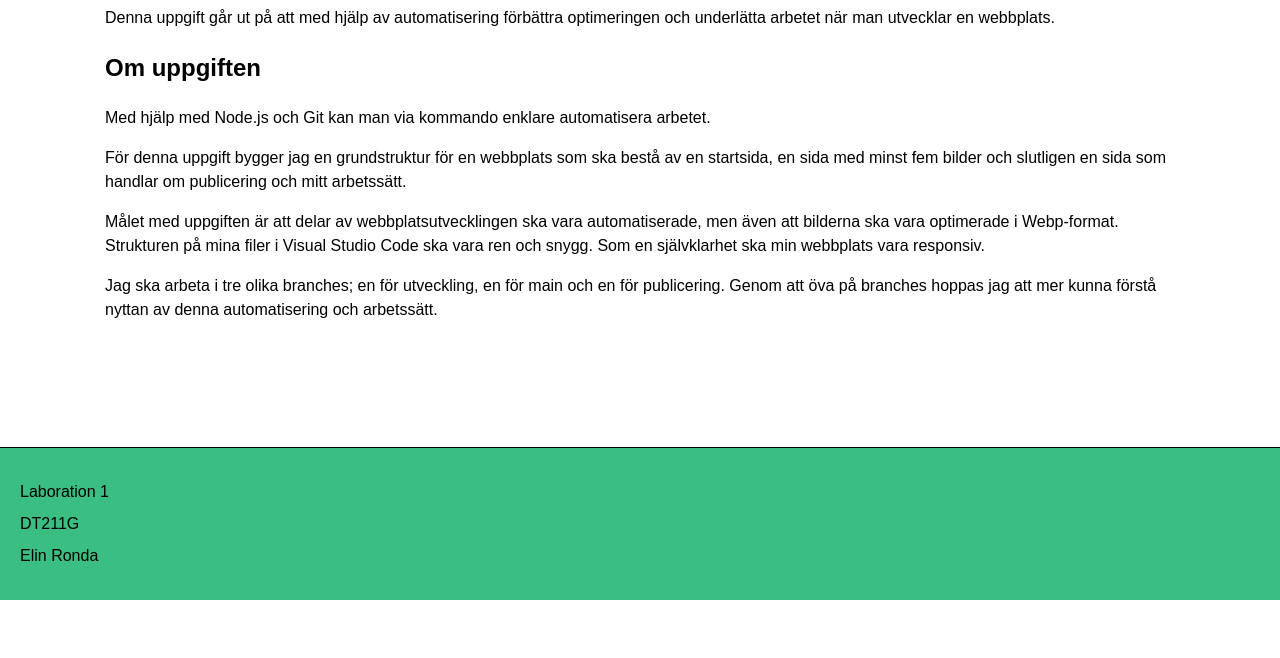
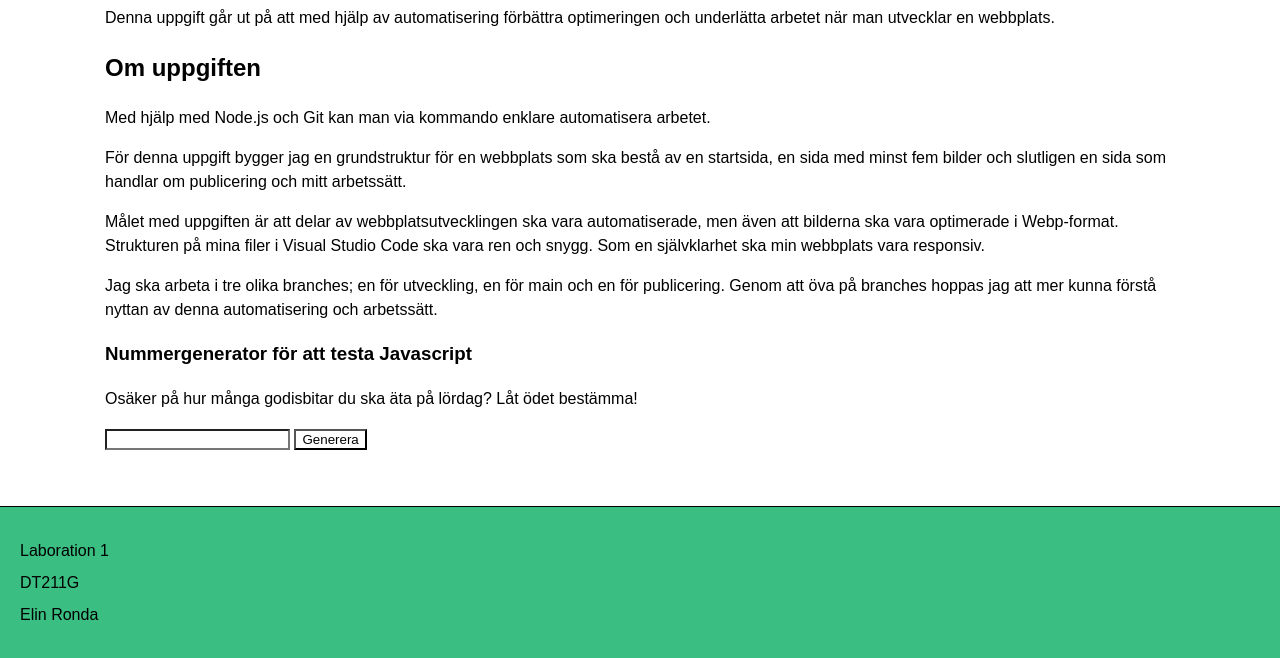
Before and after one commit to elro2506/DT211G-lab1, a website built with Vite: page index.html in a window 1280 px wide. Shown: the part 200-858 px from the top of the page. Before the commit the page ends 800 px from the top, so only its background shows below. Built offline with nearby package versions, Linux system fonts and the light colour scheme.

Commit message:
Webbplats klar. Innehåller funktionerna som krävs

```diff
--- a/index.html
+++ b/index.html
@@ -40,6 +40,13 @@
         på mina filer i Visual Studio Code ska vara ren och snygg. Som en självklarhet ska min webbplats vara responsiv.</p>
         <p>Jag ska arbeta i tre olika branches; en för utveckling, en för main och en för publicering. Genom att öva på branches hoppas jag att mer kunna förstå nyttan
            av denna automatisering och arbetssätt.</p>
+
+<h3>Nummergenerator för att testa Javascript</h3>
+<p>Osäker på hur många godisbitar du ska äta på lördag? Låt ödet bestämma!</p>
+           <form name="rn">
+    <input type="text" id="tb" name="tb" />
+    <input type="button" value="Generera" onclick="Random();" />
+</form>
   </main>
   <footer class="site-footer">
     <p>Laboration 1</p>
--- a/src/css/style.css
+++ b/src/css/style.css
@@ -134,6 +134,10 @@ tr:nth-child(even) {
   background-color: #dddddd;
 }
 
+input {
+    background-color: white;
+}
+
 footer {
 background-color: #3abe81;
 padding: 20px;
--- a/src/js/main.js
+++ b/src/js/main.js
@@ -4,3 +4,9 @@ function myFunction() {
   var nav = document.getElementById("myLinks");
   nav.classList.toggle("is-open");
 }
+
+//Inspiration från Stackoverflow för att hämta ett random nummer mellan 0 och 100
+function Random() {
+        var rnd = Math.floor(Math.random() * 100);
+        document.getElementById('tb').value = rnd;
+    }
```
